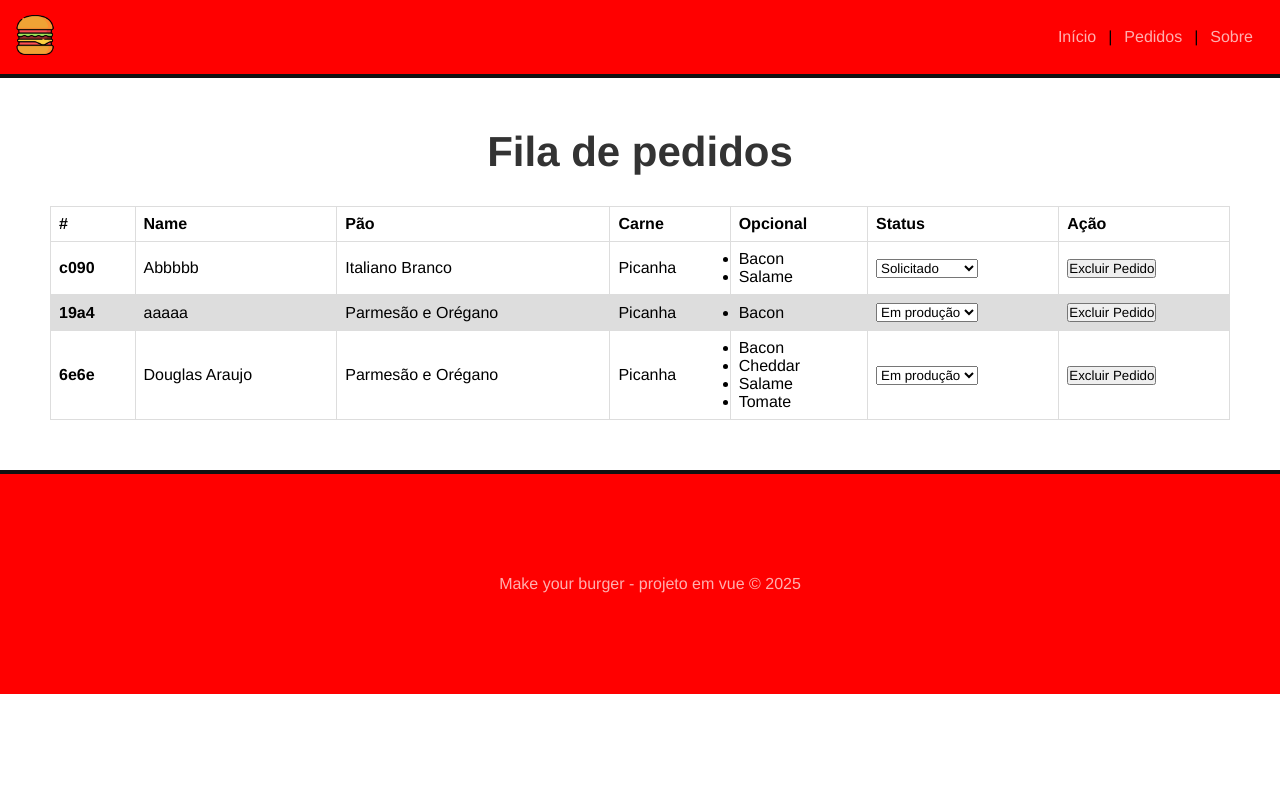
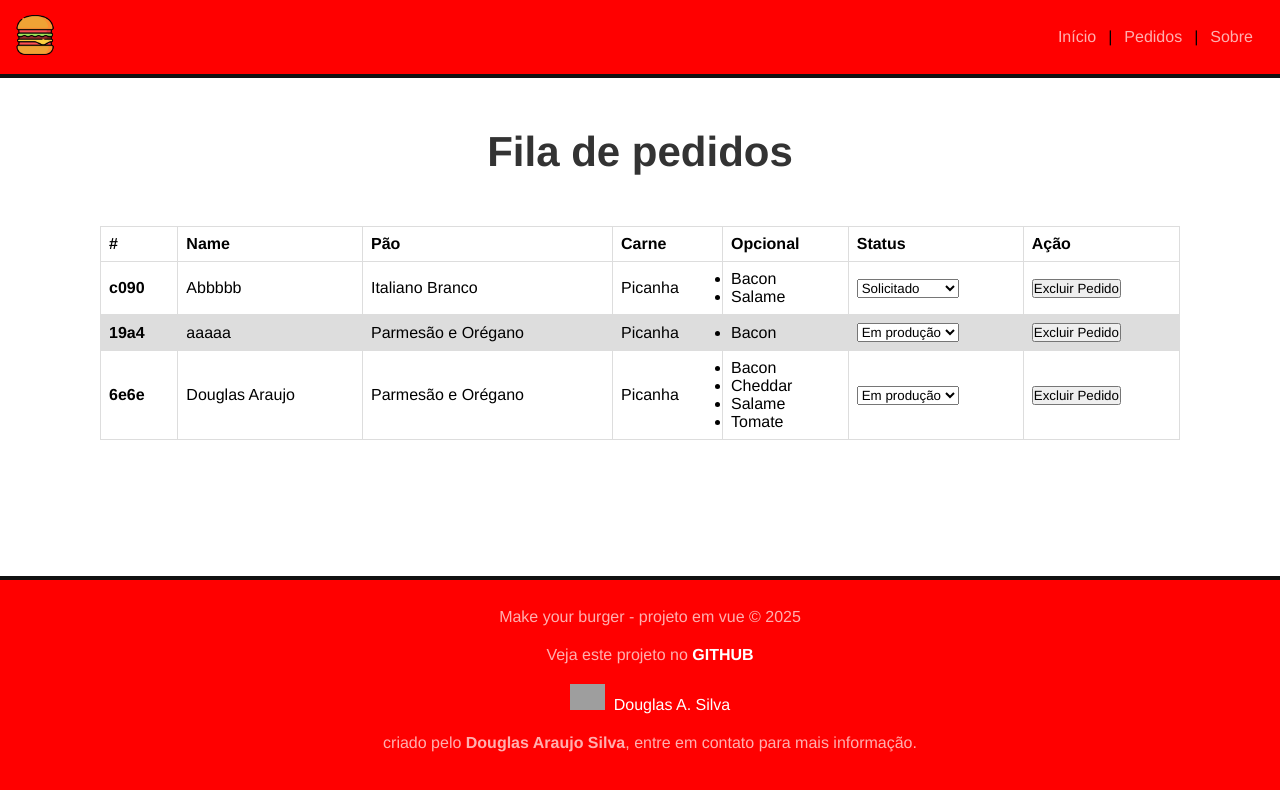
Before and after one commit to Getteli/curso-vue, a Vue app in the folder project/: page /burgues in a window 1280 px wide. Shown: the top 790 px of the page. Built offline with nearby package versions, Linux system fonts and the light colour scheme; data requests are answered from the project's data file; grey boxes are pictures that could not be loaded.

Commit message:
Finalizacao do projeto

```diff
--- a/project/src/App.vue
+++ b/project/src/App.vue
@@ -36,7 +36,7 @@
   }
   .main-container{
     margin: 50px;
-    min-height: 250px;
+    min-height: 300px;
   }
 
   h1{
--- a/project/src/components/Dashboard.vue
+++ b/project/src/components/Dashboard.vue
@@ -1,4 +1,5 @@
 <template>
+    <div class="main-container">
         <Messages :msg="mensagem" v-show="showMsg"/>
 
         <div class="burger-table">
@@ -37,6 +38,7 @@
                     </tr>
                 </tbody>
             </table>
+        </div>
     </div>
 </template>
 
--- a/project/src/components/Footer.vue
+++ b/project/src/components/Footer.vue
@@ -1,6 +1,20 @@
 <template>
     <footer id="footer">
-        <p>Make your burger - projeto em vue &copy; 2025</p>
+        <div class="flex">
+            <p>Make your burger - projeto em vue &copy; 2025</p>
+        </div>
+		<div class="flex">
+			<p>Veja este projeto no <a href="https://github.com/Getteli/curso-vue"><b>GITHUB</b></a></p>
+		</div>
+		<div class="flex">
+			<a class="logo-douglas" href="https://getteli.github.io/Getteli">
+				<img src="https://getteli.github.io/Getteli/resources/midia/DG_logo.png" class="mx-auto mb-4 p-0" alt="DG" width="35px">
+				<span>&nbsp; Douglas A. Silva</span>
+			</a>
+		</div>
+		<div class="flex">
+			<p>criado pelo <b>Douglas Araujo Silva</b>, entre em contato para mais informação.</p>
+		</div>
     </footer>
 </template>
 
@@ -17,15 +31,29 @@
 <style scoped>
     #footer {
         height: 200px;
+        display: flex;
+        position: absolute;
         justify-content: center;
-        display: flex;
         align-items: center;
         background-color: red;
         padding: 10px;
-        bottom: 0;
         width: 100%;
         color: rgb(255, 175, 175);
         left: 0;
         border-top: 4px solid #111;
+        flex-direction: column;
+        flex-wrap: nowrap;
+    }
+    .flex
+    {
+        display: flex;
+        flex-direction: column;
+        flex-wrap: nowrap;
+        margin-bottom: 20px;
+    }
+
+    a{
+        color: white;
+        text-decoration: none;
     }
 </style>
--- a/project/src/views/AboutView.vue
+++ b/project/src/views/AboutView.vue
@@ -1,5 +1,22 @@
 <template>
   <div class="main-container">
-    <h1>Sobre o projeto/curso/repositorio</h1>
+    <h1>Sobre o projeto</h1>
+    <p>
+      Projeto criado com <b>VUE</b> utilizando componentes criados por mim mesmo e rotas com vue rotes
+    </p>
+    <p>
+      Verifique o código entre outros projetos aqui <a href="https://github.com/Getteli/curso-vue" target="_blank"><b>GITHUB</b></a>
+    </p>
+    <p>
+      Ou acesse meu portfólio para mais conhecimentos <a href="https://getteli.github.io/Getteli" target="_blank"> Clicando aqui</a>
+    </p>
   </div>
 </template>
+
+<style scoped>
+  div p {
+    text-align: center;
+    padding: 10px 5px;
+    margin: 10px 5px;
+  }
+</style>
```
Lines whose indentation alone changed are shown as unchanged.
